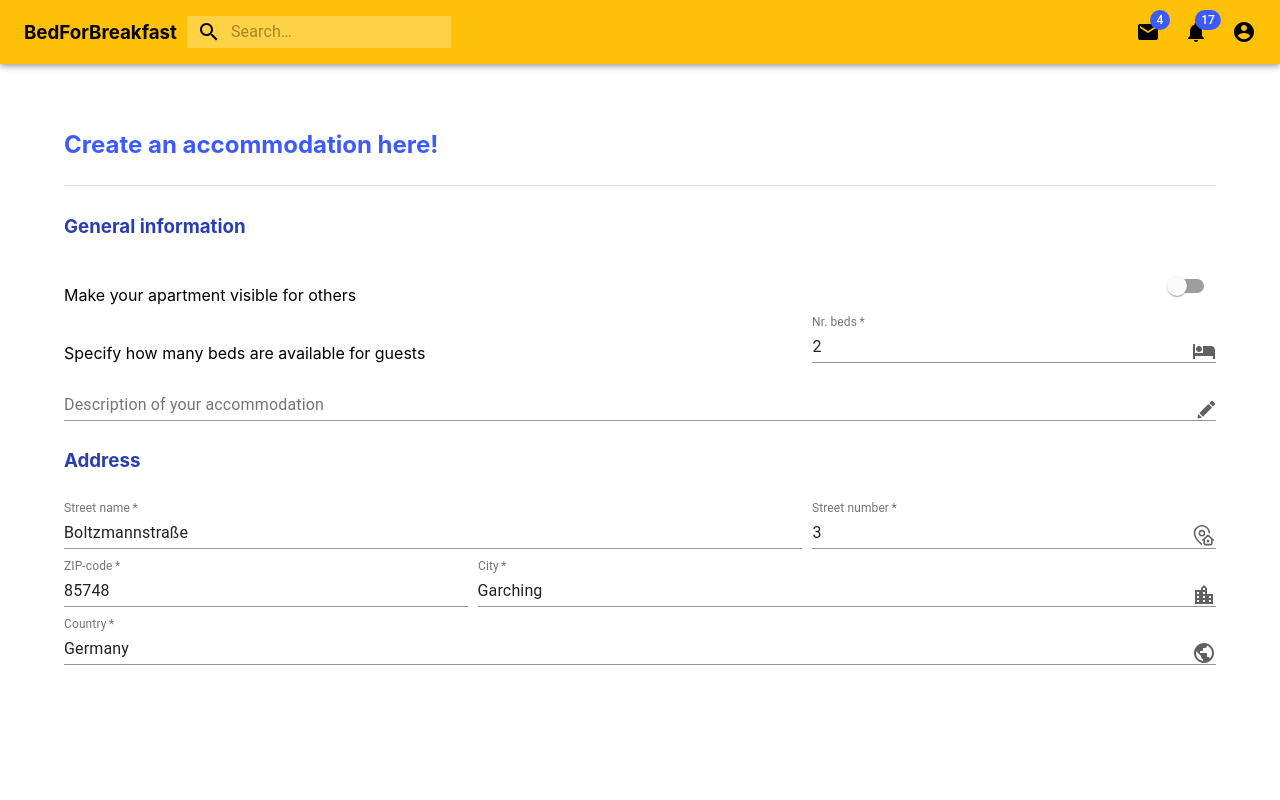
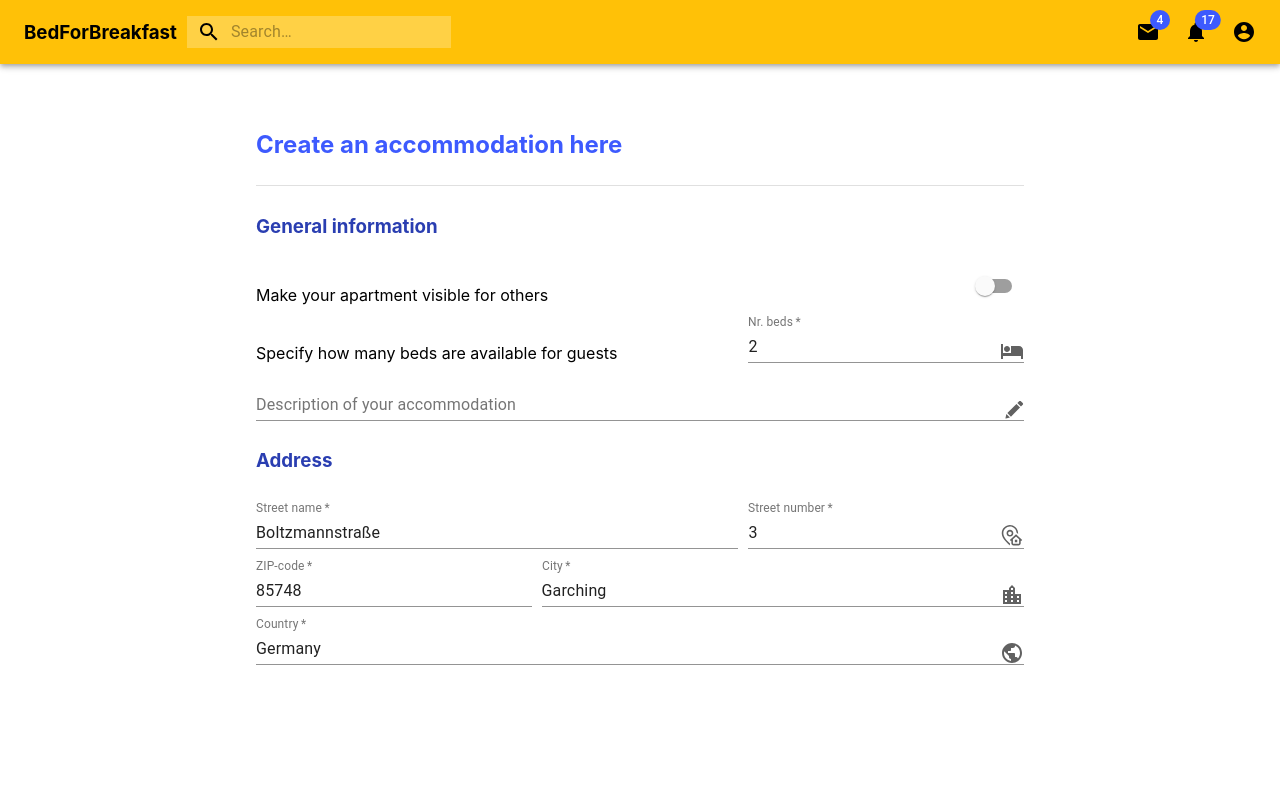
Before and after one commit to badwolf4815162342/bedforbreakfast, a React (Create React App) app in the folder frontend/: page /createAccommodation in a window 1280 px wide. Shown: the top 800 px of the page. Built offline with nearby package versions, Linux system fonts and the light colour scheme.

Commit message:
Creation of sized container

```diff
--- a/frontend/package.json
+++ b/frontend/package.json
@@ -23,14 +23,12 @@
     "@types/react": "16.8.19",
     "@types/react-dom": "16.8.4",
     "@types/react-router-dom": "^4.3.3",
-    "@types/react-select": "^2.0.19",
     "@types/styled-components": "^4.1.16",
     "material-ui-textfield-icon": "^0.2.7",
     "react": "^16.8.6",
     "react-dom": "^16.8.6",
     "react-router-dom": "5.0.1",
     "react-scripts": "3.0.1",
-    "react-select": "^3.0.4",
     "styled-components": "^4.3.1"
   },
   "devDependencies": {
--- a/frontend/src/ProfileComponent/CreateAccommodation/CreateAccommodation.tsx
+++ b/frontend/src/ProfileComponent/CreateAccommodation/CreateAccommodation.tsx
@@ -1,7 +1,7 @@
 import Tooltip from '@material-ui/core/Tooltip';
 import React from 'react';
 import {
-  GridContainer,
+  GridContainerXS,
   Section,
 } from '../../StyledComponents/StyledBasicItems';
 import { MainTheme } from '../../StyledComponents/Theme';
@@ -54,8 +54,8 @@ class CreateAccommodation extends React.Component<{}, { isEnabled: boolean }> {
   render() {
     return (
       <Section>
-        <GridContainer>
-          <AccommodationTitle>Create an accommodation here!</AccommodationTitle>
+        <GridContainerXS>
+          <AccommodationTitle>Create an accommodation here</AccommodationTitle>
           <Divider />
           <GeneralSubtitle>General information</GeneralSubtitle>
           <Tooltip
@@ -175,7 +175,7 @@ class CreateAccommodation extends React.Component<{}, { isEnabled: boolean }> {
             <path fill="none" d="M0 0h24v24H0z"></path>
             <path d="M12 2C6.48 2 2 6.48 2 12s4.48 10 10 10 10-4.48 10-10S17.52 2 12 2zm-1 17.93c-3.95-.49-7-3.85-7-7.93 0-.62.08-1.21.21-1.79L9 15v1c0 1.1.9 2 2 2v1.93zm6.9-2.54c-.26-.81-1-1.39-1.9-1.39h-1v-3c0-.55-.45-1-1-1H8v-2h2c.55 0 1-.45 1-1V7h2c1.1 0 2-.9 2-2v-.41c2.93 1.19 5 4.06 5 7.41 0 2.08-.8 3.97-2.1 5.39z"></path>
           </CountryIcon>
-        </GridContainer>
+        </GridContainerXS>
       </Section>
     );
   }
--- a/frontend/src/StyledComponents/StyledBasicItems.tsx
+++ b/frontend/src/StyledComponents/StyledBasicItems.tsx
@@ -1,17 +1,29 @@
 import styled from 'styled-components';
+import { ScreenSizes } from './Screensizes';
 import { MainTheme } from './Theme';
 
-export const Container = styled.div`
-  margin-right: 5%;
-  margin-left: 5%;
-`;
-
-export const GridContainer = styled(Container)`
+export const GridContainer = styled.div`
   display: grid;
   grid-template-columns: auto auto auto;
   grid-column-gap: 10px;
   grid-row-gap: 10px;
   align-items: flex-end;
+`;
+
+export const GridContainerMD = styled(GridContainer)`
+  margin-right: 5%;
+  margin-left: 5%;
+`;
+
+export const GridContainerXS = styled(GridContainer)`
+  @media (max-width: ${ScreenSizes.md}) {
+    margin-right: 5%;
+    margin-left: 5%;
+  }
+  @media (min-width: ${ScreenSizes.md}) {
+    margin-right: 20%;
+    margin-left: 20%;
+  }
 `;
 
 export const Section = styled.div`
```
